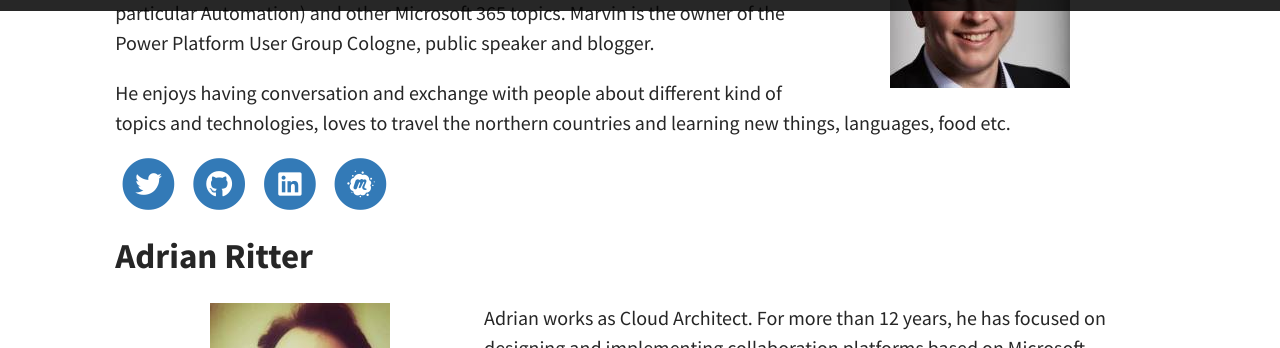
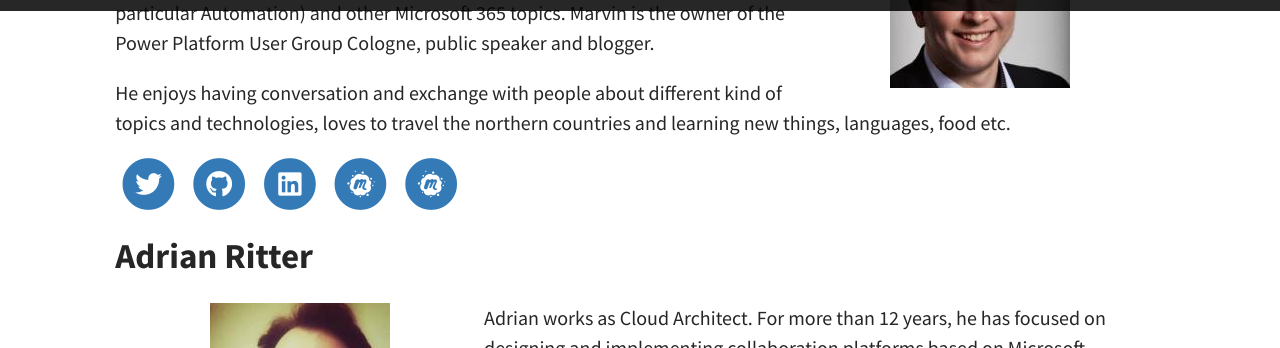
Before and after one commit to Cloud-Kumpel/CloudKumpel, a Jekyll site: the page built from pages/about.md, in a window 1280 px wide. Shown: the part 889-1237 px from the top of the page. Built offline with Jekyll 4.4.1, drawn with Linux system fonts in a browser that asks for light colours.

Commit message:
Update about.md

```diff
--- a/pages/about.md
+++ b/pages/about.md
@@ -57,6 +57,15 @@ He enjoys having conversation and exchange with people about different kind of t
       <i class="fas fa-circle fa-stack-2x"></i>
       <i class="{{ icon }} fa-stack-1x fa-inverse"></i>
     </span>
+</a>{% assign brand = 'meetup' %}{% assign icon = "fab fa-" | append: brand %}
+<a href="https://www.meetup.com/de-DE/Koln-Business-Intelligence-Meetup/"
+    title="Power BI User Group Cologne"
+    target="_blank"
+    rel="me">
+    <span class="fa-stack fa-lg">
+      <i class="fas fa-circle fa-stack-2x"></i>
+      <i class="{{ icon }} fa-stack-1x fa-inverse"></i>
+    </span>
 </a>
 
 ## Adrian Ritter
```
